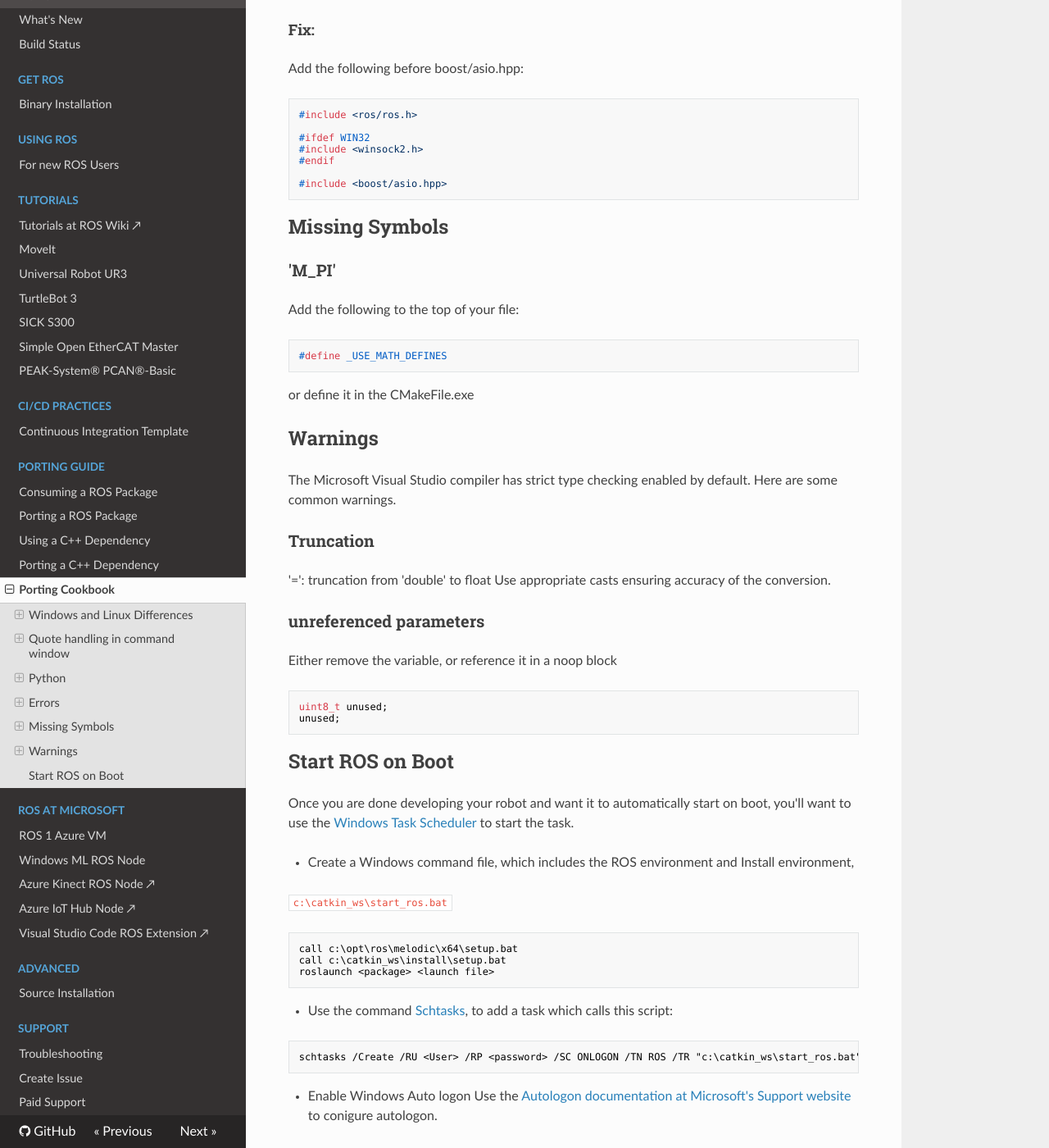
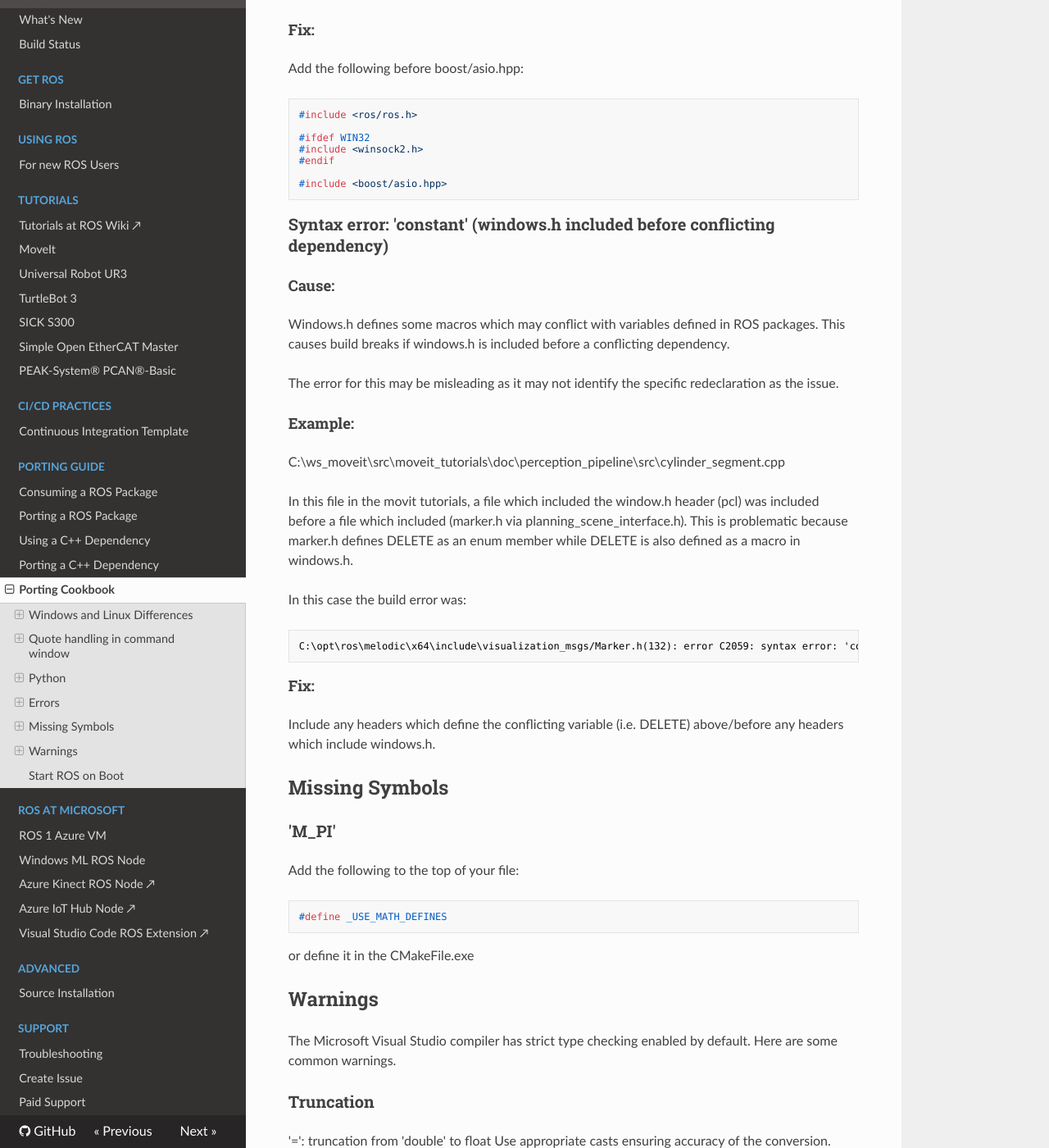
Before and after one commit to ms-iot/ROSOnWindows, an MkDocs documentation site: the page built from docs/Porting/Cookbook.md, in a window 1280 px wide and 1400 px high, scrolled down 5094 px. Shown: the whole window at 82% size. Built offline with MkDocs 1.6.1, drawn with Linux system fonts in a browser that asks for light colours; nearby versions of some CDN libraries.

Commit message:
Added windows.h DELETE redefinition error to porting cookbook.

````diff
--- a/docs/Porting/Cookbook.md
+++ b/docs/Porting/Cookbook.md
@@ -186,6 +186,27 @@ Add the following before boost/asio.hpp:
 
 #include <boost/asio.hpp>
 ```
+### Syntax error: 'constant' (windows.h included before conflicting dependency)
+
+#### Cause:
+
+Windows.h defines some macros which may conflict with variables defined in ROS packages. This causes build breaks if windows.h is included before a conflicting dependency.
+
+The error for this may be misleading as it may not identify the specific redeclaration as the issue.
+#### Example:
+C:\ws_moveit\src\moveit_tutorials\doc\perception_pipeline\src\cylinder_segment.cpp
+
+In this file in the movit tutorials, a file which included the window.h header (pcl) was included before a file which included (marker.h via planning_scene_interface.h).
+This is problematic because marker.h defines DELETE as an enum member while DELETE is also defined as a macro in windows.h.
+
+In this case the build error was:
+``` Batchfile
+C:\opt\ros\melodic\x64\include\visualization_msgs/Marker.h(132): error C2059: syntax error: 'constant'
+```
+#### Fix:
+
+Include any headers which define the conflicting variable (i.e. DELETE) above/before any headers which include windows.h.
+
 
 ## Missing Symbols
 ### 'M_PI'
````
